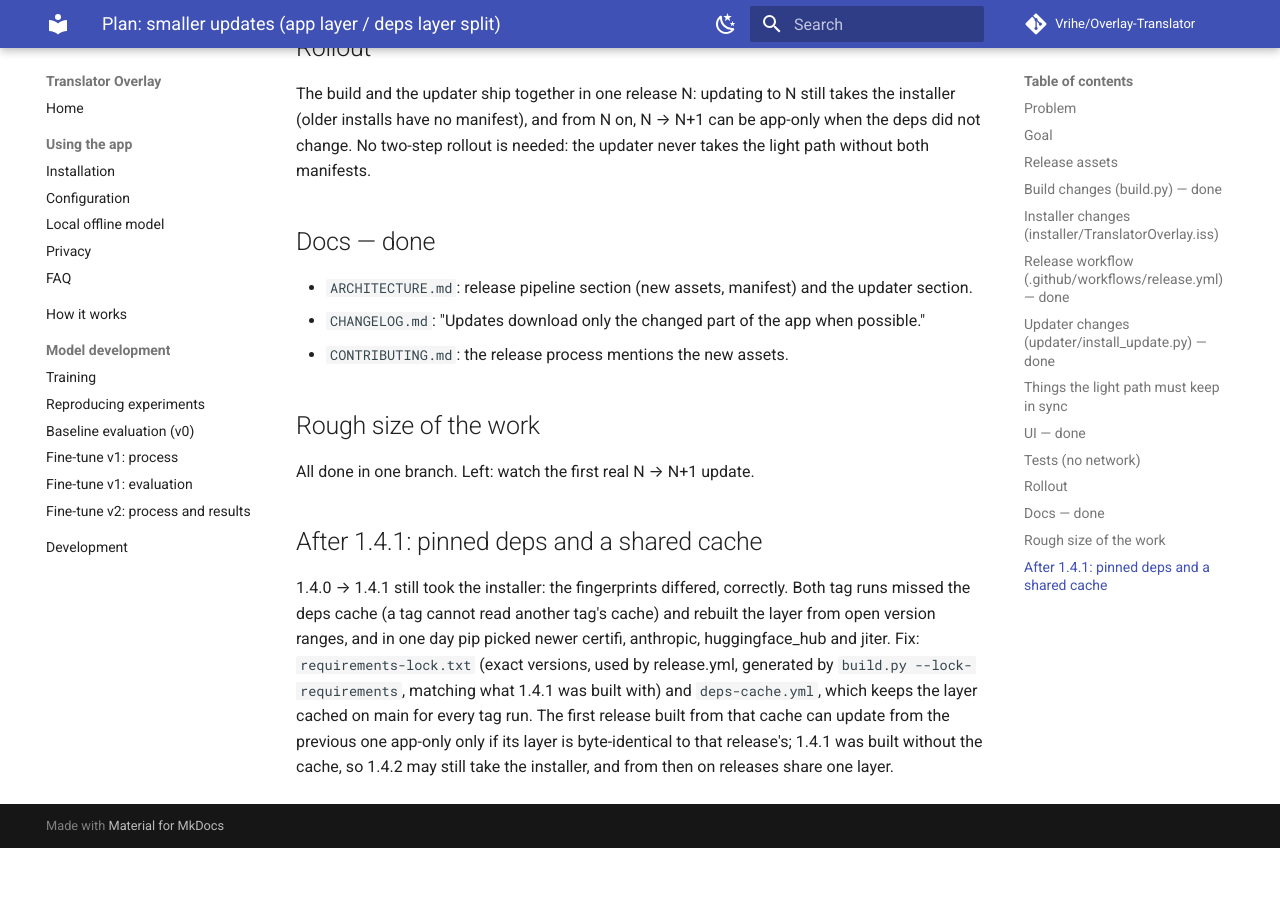
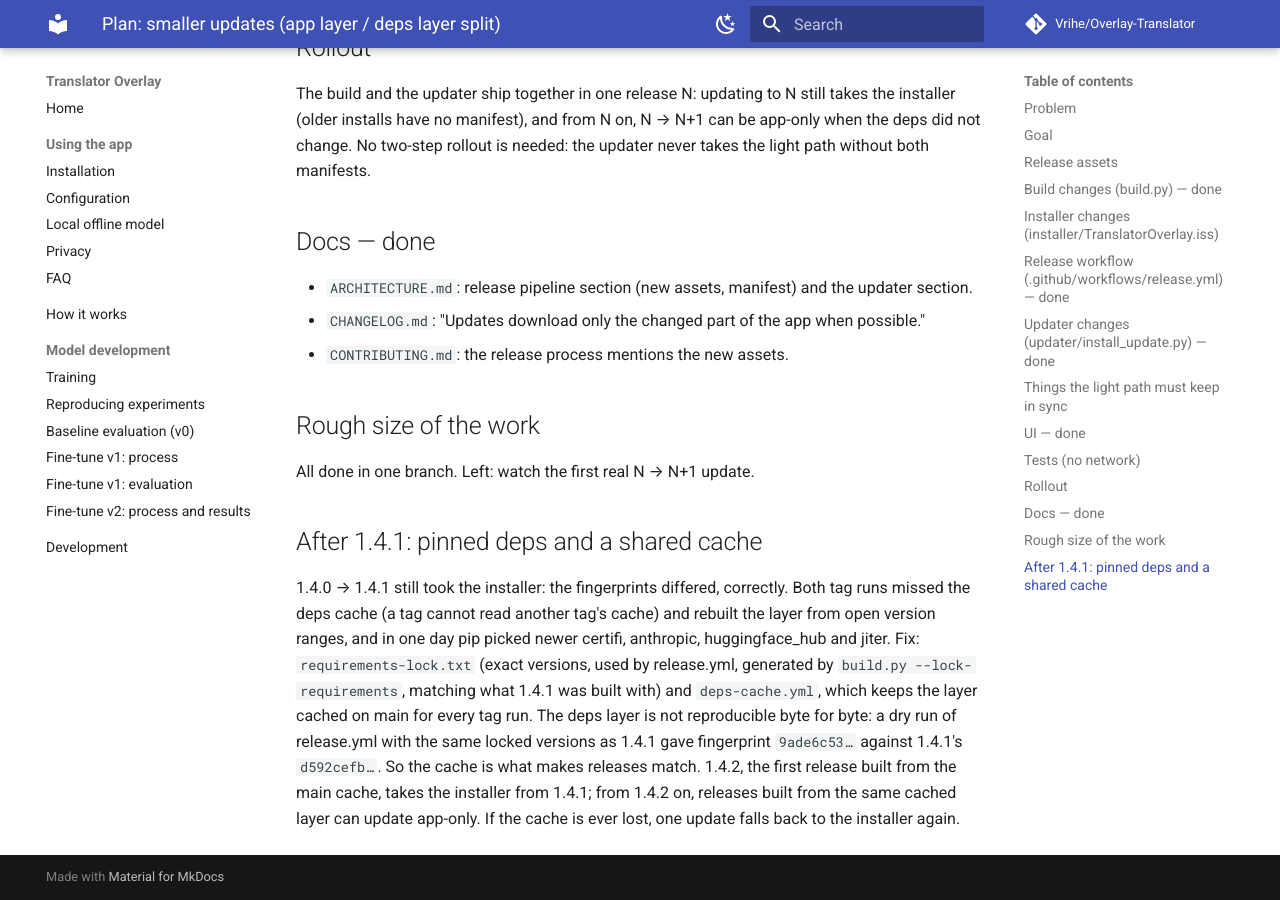
Before and after one commit to Vrihe/Overlay-Translator, an MkDocs documentation site: the page built from docs/DELTA_UPDATE_PLAN.md, in a window 1280 px wide and 900 px high, scrolled down 4554 px. Built offline with MkDocs 1.6.1 and Material for MkDocs 9.7.7, drawn with Linux system fonts in a browser that asks for light colours; comment, search, counter and statistics services are not loaded; before the commit the page ends 5402 px from its top, so only the background shows below that.

Commit message:
note that a fresh deps build is not byte-identical

```diff
--- a/docs/DELTA_UPDATE_PLAN.md
+++ b/docs/DELTA_UPDATE_PLAN.md
@@ -181,6 +181,9 @@ from open version ranges, and in one day pip picked newer certifi, anthropic,
 huggingface_hub and jiter. Fix: `requirements-lock.txt` (exact versions, used by
 release.yml, generated by `build.py --lock-requirements`, matching what 1.4.1 was built
 with) and `deps-cache.yml`, which keeps the layer cached on main for every tag run. The
-first release built from that cache can update from the previous one app-only only if its
-layer is byte-identical to that release's; 1.4.1 was built without the cache, so 1.4.2
-may still take the installer, and from then on releases share one layer.
+deps layer is not reproducible byte for byte: a dry run of release.yml with the same
+locked versions as 1.4.1 gave fingerprint `9ade6c53…` against 1.4.1's `d592cefb…`. So
+the cache is what makes releases match. 1.4.2, the first release built from the main
+cache, takes the installer from 1.4.1; from 1.4.2 on, releases built from the same cached
+layer can update app-only. If the cache is ever lost, one update falls back to the
+installer again.
```
